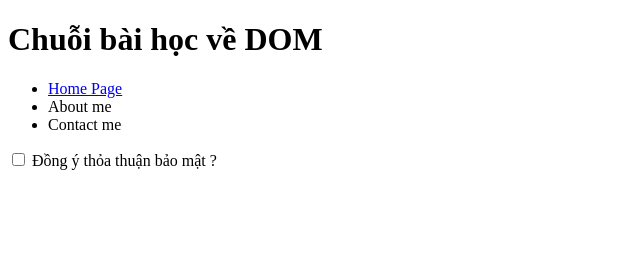
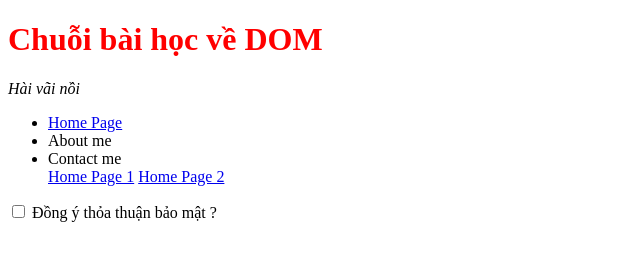
Before and after one commit to Blooseeker/DOM_JS_Clock-, a plain HTML site: page index.html in a window 1280 px wide. Shown: the whole page, without its empty margins (0-640 px from the left). Drawn offline with Linux system fonts and the light colour scheme.

Commit message:
36.7 JS DOM Hiểu rõ về textContent, innerText

```diff
--- a/index.html
+++ b/index.html
@@ -6,8 +6,10 @@
     <title>Bài 36 Khái quát về DOM</title>
   </head>
   <body>
-    <h1 id="heading_title">Chuỗi bài học về DOM</h1>
-
+    <h1 id="heading_title" style="color: red">Chuỗi bài học về DOM</h1>
+    <div id="demo">
+      <p>Hahahahahahahaha</p>
+    </div>
     <!-- menu list -->
     <ul>
       <li class="list">
@@ -15,6 +17,8 @@
       </li>
       <li class="list" id="list_about">About me</li>
       <li class="list">Contact me</li>
+      <a href="https://tuhoc.cc">Home Page 1</a>
+      <a href="https://tuhoc.cc">Home Page 2</a>
     </ul>
     <form action="">
       <input type="checkbox" name="agree" id="agree" />
--- a/main.js
+++ b/main.js
@@ -55,3 +55,70 @@
 
 // 36.4 DOM JavaScript Digital Clock - Hiển thị thời gian thực với DOM - học DOM JavaScript qua Ví dụ
 // https://www.youtube.com/watch?v=K_NOvHhpoPI
+
+// 36.5 JavaScript DOM Hiểu rõ getAttribute và setAttribute Understanding getAttribute vs setAttribute
+// https://www.youtube.com/watch?v=yRVy-gKPSZo&t=2s
+// 8.querySelector
+// sử dụng querySelector để chọn thẻ a đầu tiên
+// const firstLink = document.querySelector("a");
+// // xem thuộc tính sử dụng getAttribute
+// // kiểm tra xem có thẻ a nào được tìm thấy hay không
+// if (firstLink) {
+//   const linkHref = firstLink.getAttribute("href");
+//   console.log(linkHref); //https://tuhoc.cc
+// } else {
+//   console.log("Không tìm thấy thẻ a");
+// }
+
+// // 9.setAttribute
+// firstLink.setAttribute("target", "_blank");
+
+// // sử dụng querySelectorAll
+// const links = document.querySelectorAll("ul a");
+// console.log(links);
+
+// // lặp qua mỗi thẻ a và sử dụng setAttribute
+// // để nhận thêm thuôc tính target= "_blank"
+// links.forEach((singleLink) => {
+//   singleLink.setAttribute("target", "_blank");
+// });
+
+// thay đổi màu cảu thẻ h1 Cách 1
+// const color = document.querySelector("h1");
+// console.log(color);
+// color.setAttribute("style", " color: blue;");
+// cách 2
+// const color = document.getElementById("heading_title");
+// console.log(color);
+// color.setAttribute("style", " color: blue;");
+// viết ngắn gọn
+// document.querySelector("#heading_title").setAttribute("style", " color: blue;");
+
+// 36.6 JavaScript DOM | Using removeAttribute and hasAttribute
+// https://www.youtube.com/watch?v=NasXsNxsrnY
+
+//  sử dụng querySelector để chọn phần tử đầu tiên có class là "list"
+// const item1 = document.querySelector(".list");
+
+// // 10. hasAttribute
+// // Kiểm tra xem phần tử có thuộc tính class không?
+// console.log(item1.hasAttribute("class")); // true
+// // kiểm tra xem trong thẻ h1 có ID là heading_title có thuộc tính style ko và nó có
+// console.log(document.querySelector("#heading_title").hasAttribute("style")); // true
+
+// // 11. removeAttrybute
+// // loại bỏ 1 thuộc tính khỏi phần tử
+
+// document.querySelector("#heading_title").removeAttribute("style");
+// // kiểm tra lại xem "style" còn tồn tại trong thẻ h2 ko
+// console.log(document.querySelector("#heading_title").hasAttribute("style")); // fasle
+
+// 36.7 JS DOM Hiểu rõ về textContent, innerText, và innerHTML trong JavaScript
+// https://www.youtube.com/watch?v=AmMEFcNm9CM
+
+let element1 = document.getElementById("demo");
+console.log(element1);
+element1.innerHTML = "<p><i>Hài vãi nồi</i></p>";
+console.log(element1.innerHTML);
+console.log(element1.innerText);
+console.log(element1.textContent);
```
Also changed, not shown: style2.css (renamed from style.css).
